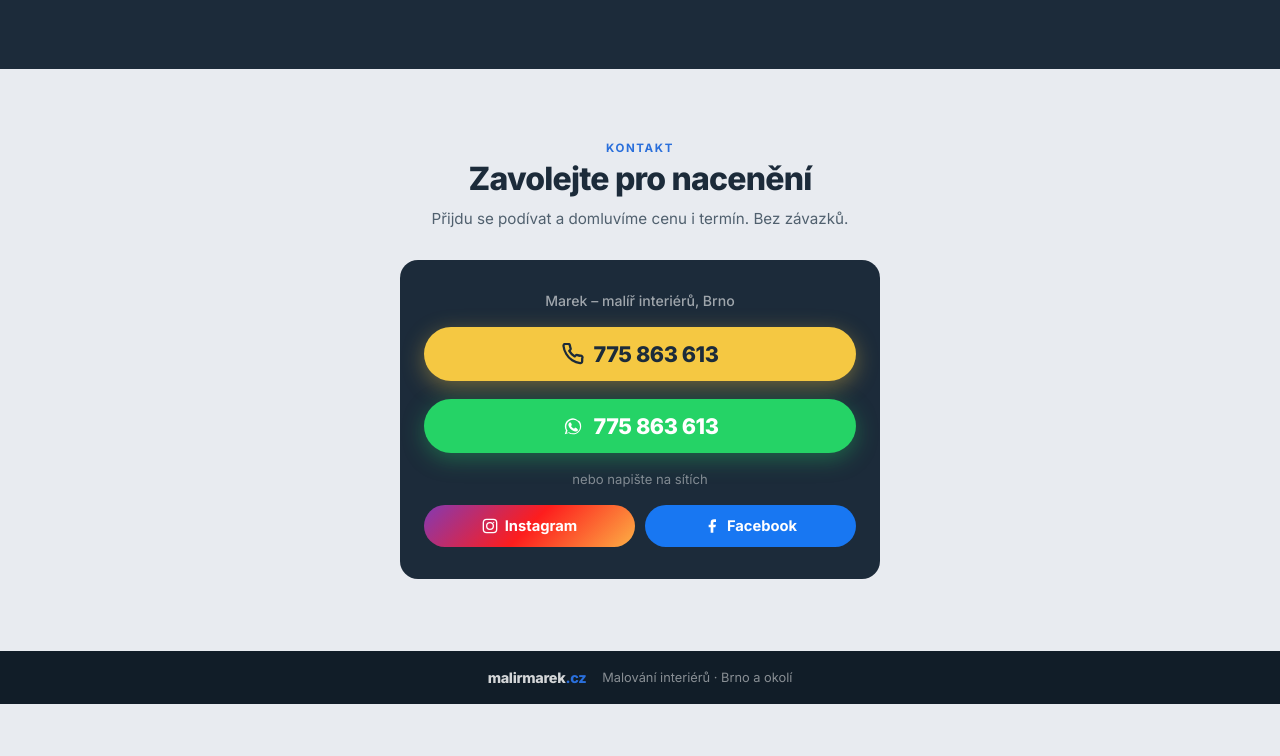
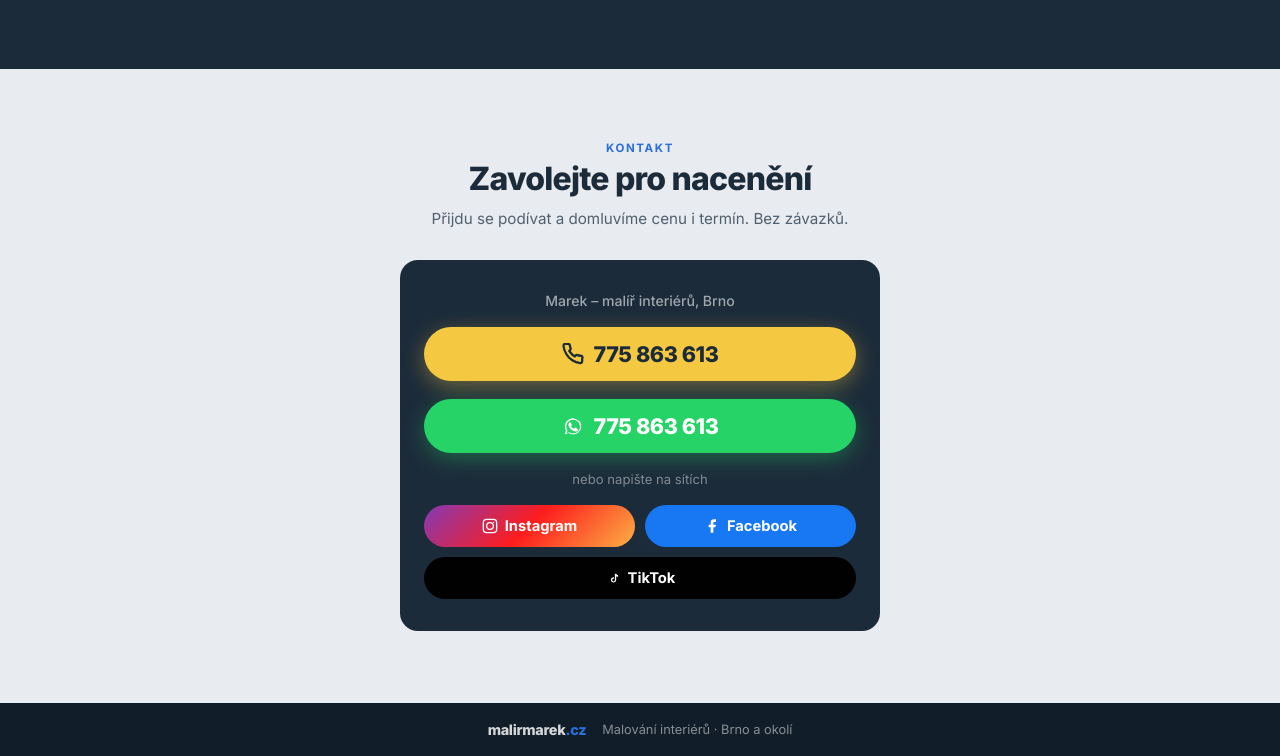
Before and after one commit to matusmlady/malirmarek, a plain HTML site: page index.html in a window 1280 px wide. Shown: the part 2427-3183 px from the top of the page. Before the commit the page ends 3131 px from the top, so only its background shows below. Drawn offline with Linux system fonts and the light colour scheme.

Commit message:
index.html: tiktok tlacitko na konci webstranky

```diff
--- a/index.html
+++ b/index.html
@@ -310,6 +310,7 @@
 .contact-social-btn.wa { background: #25D366; }
 .contact-social-btn.ig { background: linear-gradient(135deg, #833ab4 0%, #fd1d1d 50%, #fcb045 100%); }
 .contact-social-btn.fb { background: #1877F2; }
+.contact-social-btn.tt { background: #010101; width: 100%; flex: none; }
 .contact-social-btn svg { width: 16px; height: 16px; flex-shrink: 0; }
 
 /* ── FOOTER ── */
@@ -569,6 +570,10 @@
           <svg viewBox="0 0 24 24" fill="white"><path d="M18 2h-3a5 5 0 0 0-5 5v3H7v4h3v8h4v-8h3l1-4h-4V7a1 1 0 0 1 1-1h3z"/></svg>
           Facebook
         </a>
+        <a href="https://www.tiktok.com/@malirmarek" target="_blank" rel="noopener" class="contact-social-btn tt">
+          <svg viewBox="0 0 24 24" fill="white" width="16" height="16"><path d="M19.6 7.6c-1.3 0-2.4-.9-2.8-2.1h-2v9.6c0 1.1-.9 2-2 2s-2-.9-2-2 .9-2 2-2c.2 0 .4 0 .6.1V10.9c-.2 0-.4-.1-.6-.1-2.2 0-4 1.8-4 4s1.8 4 4 4 4-1.8 4-4V9.2c.8.5 1.7.8 2.8.8V7.6z"/></svg>
+          TikTok
+        </a>
       </div>
     </div>
   </div>
```
